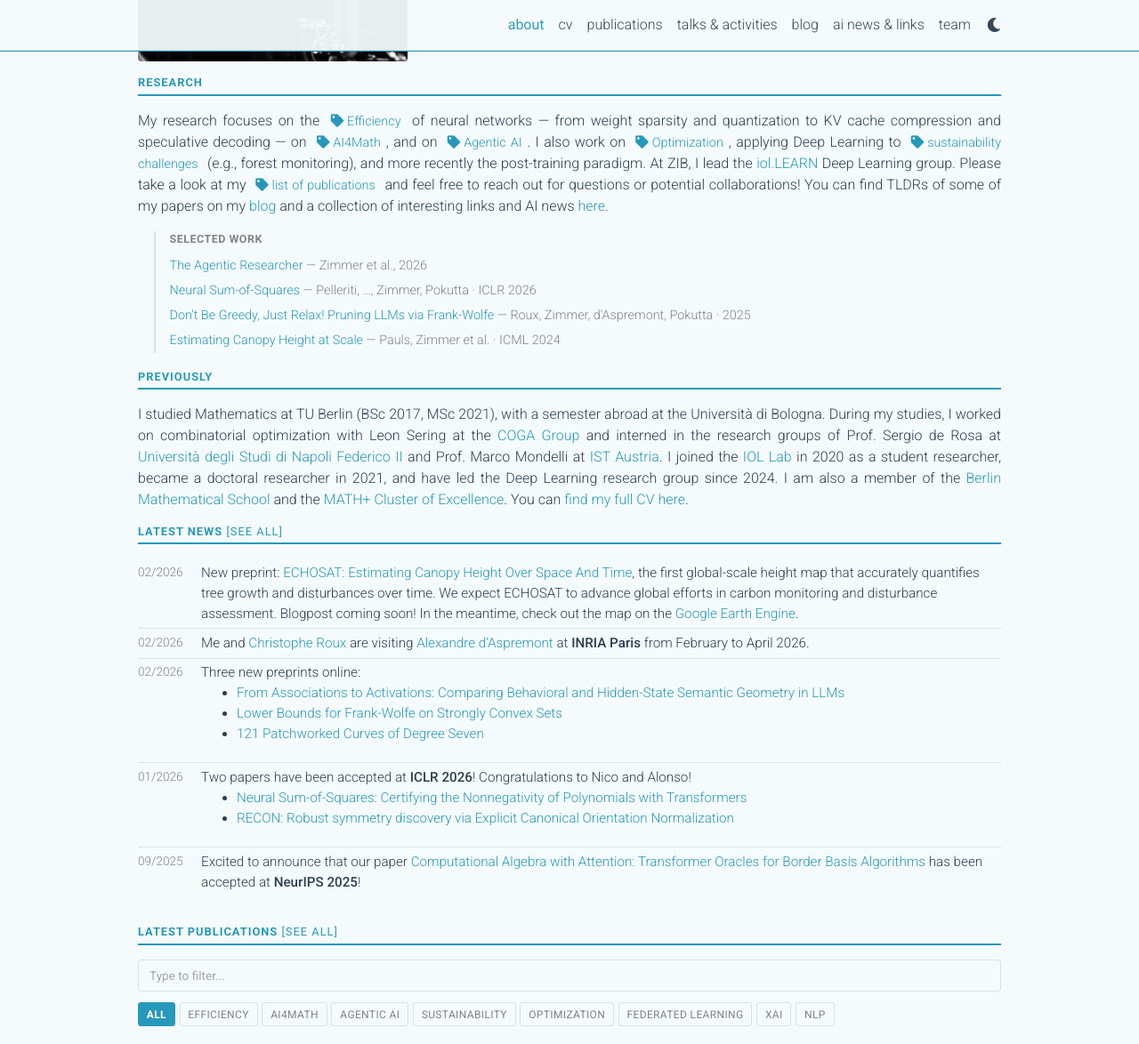
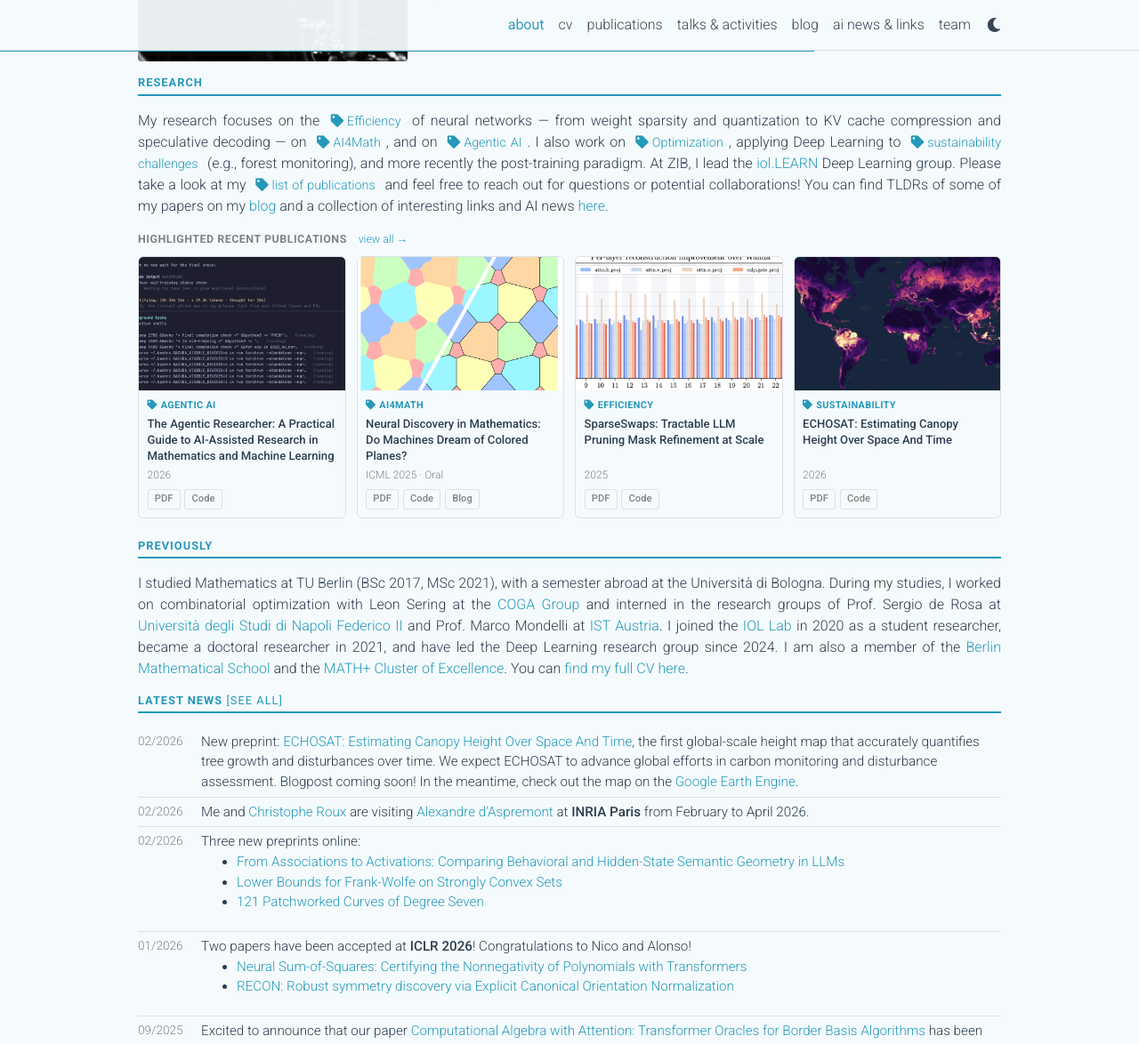
Before and after one commit to zimmer-m/zimmer-m.github.io, a Jekyll site: the page built from _pages/about.md, in a window 1280 px wide and 1400 px high, scrolled down 344 px, cut to the strip 0-1174 px from the top of the window. Shown: the whole strip at 89% size. Built offline with Jekyll 4.4.1, drawn with Linux system fonts in a browser that asks for light colours; full-size pictures stand in for the smaller copies a plugin makes; comment, search, counter and statistics services are not loaded; a style sheet for code colours, icons or effects is not loaded.

Commit message:
highlighted publications

```diff
--- a/_bibliography/papers.bib
+++ b/_bibliography/papers.bib
@@ -128,7 +128,8 @@
   pdf={https://arxiv.org/abs/2512.10922},
   preview={sparseswaps.png},
   selected={true},
-  tags={efficiency}
+  tags={efficiency},
+  code={https://github.com/ZIB-IOL/SparseSwaps}
 }
 
 @article{kuzinowicz2025objective,
--- /dev/null
+++ b/_data/highlighted_papers.yml
@@ -0,0 +1,36 @@
+# Papers shown as tiles in the "Highlighted recent publications" box on the about page.
+# To add/remove a paper: edit this file AND set highlight_box={true} in papers.bib.
+# Fields: title, tag (display), tag_id (for /#tag-id anchor), venue, preview, pdf, code (optional), blog (optional)
+
+- title: "The Agentic Researcher: A Practical Guide to AI-Assisted Research in Mathematics and Machine Learning"
+  tag: Agentic AI
+  tag_id: agentic-ai
+  venue: "2026"
+  preview: agentic_researcher.png
+  pdf: https://arxiv.org/abs/2603.15914
+  code: https://github.com/ZIB-IOL/The-Agentic-Researcher
+
+- title: "Neural Discovery in Mathematics: Do Machines Dream of Colored Planes?"
+  tag: AI4Math
+  tag_id: ai4math
+  venue: "ICML 2025 · Oral"
+  preview: colordreaming.png
+  pdf: https://arxiv.org/abs/2501.18527
+  code: https://github.com/ZIB-IOL/neural-discovery-icml25
+  blog: /blog/2025/neural-discovery-in-mathematics-do-machines-dream-of-colored-planes
+
+- title: "SparseSwaps: Tractable LLM Pruning Mask Refinement at Scale"
+  tag: Efficiency
+  tag_id: efficiency
+  venue: "2025"
+  preview: sparseswaps.png
+  pdf: https://arxiv.org/abs/2512.10922
+  code: https://github.com/ZIB-IOL/SparseSwaps
+
+- title: "ECHOSAT: Estimating Canopy Height Over Space And Time"
+  tag: Sustainability
+  tag_id: sustainability
+  venue: "2026"
+  preview: echosat.png
+  pdf: https://arxiv.org/abs/2602.21421
+  code: https://github.com/ai4forest/echosat
--- a/_pages/about.md
+++ b/_pages/about.md
@@ -27,20 +27,49 @@ social: true  # includes social icons at the bottom of the page
 My research focuses on the <a href="/#efficiency" class="tag-link">Efficiency</a> of neural networks — from weight sparsity and quantization to KV cache compression and speculative decoding — on <a href="/#ai4math" class="tag-link">AI4Math</a>, and on <a href="/#agentic-ai" class="tag-link">Agentic AI</a>. I also work on <a href="/#optimization" class="tag-link">Optimization</a>, applying Deep Learning to <a href="/#sustainability" class="tag-link">sustainability challenges</a> (e.g., forest monitoring), and more recently the post-training paradigm. At ZIB, I lead the [iol.LEARN](https://iol.zib.de/research/iol-learn.html) Deep Learning group. Please take a look at my <a href="/#all" class="tag-link">list of publications</a> and feel free to reach out for questions or potential collaborations! You can find TLDRs of some of my papers on my [blog](/blog) and a collection of interesting links and AI news [here](/ai_news).
 
 <style>
-.highlighted-pubs-wrap { margin: 0.6rem 0 1.2rem 1.1rem; border-left: 2px solid var(--global-divider-color); padding-left: 1rem; }
-.highlighted-pubs-label { font-size: 0.78rem; font-weight: 600; letter-spacing: 0.04em; text-transform: uppercase; color: var(--global-text-color-light); margin-bottom: 0.4rem; }
-.highlighted-pubs { list-style: none; padding: 0; margin: 0; }
-.highlighted-pubs li { padding: 0.2rem 0; font-size: 0.9rem; color: var(--global-text-color-light); }
+.pub-tiles-wrap { margin: 0.8rem 0 1.4rem 0; }
+.pub-tiles-header { display: flex; align-items: baseline; gap: 0.8rem; margin-bottom: 0.6rem; }
+.pub-tiles-label { font-size: 0.78rem; font-weight: 600; letter-spacing: 0.04em; text-transform: uppercase; color: var(--global-text-color-light); }
+.pub-tiles-all { font-size: 0.78rem; color: var(--global-theme-color); text-decoration: none; }
+.pub-tiles-all:hover { text-decoration: underline; }
+.pub-tiles { display: grid; grid-template-columns: repeat(auto-fit, minmax(180px, 1fr)); gap: 0.75rem; }
+@media (max-width: 480px) { .pub-tiles { grid-template-columns: 1fr; } }
+.pub-tile { border: 1px solid var(--global-divider-color); border-radius: 6px; overflow: hidden; display: flex; flex-direction: column; transition: box-shadow 0.15s ease; }
+.pub-tile:hover { box-shadow: 0 2px 8px rgba(0,0,0,0.08); }
+.pub-tile-img { width: 100%; height: 150px; object-fit: cover; display: block; background: var(--global-bg-color); }
+.pub-tile-body { padding: 0.5rem 0.6rem 0.55rem; display: grid; grid-template-rows: auto 1fr auto auto; gap: 0.25rem; flex: 1; }
+.pub-tile-tag { font-size: 0.68rem; font-weight: 600; letter-spacing: 0.03em; text-transform: uppercase; color: var(--global-theme-color); }
+.pub-tile-title { font-size: 0.82rem; line-height: 1.35; font-weight: 500; align-self: start; }
+.pub-tile-title a { color: var(--global-text-color); text-decoration: none; }
+.pub-tile-title a:hover { color: var(--global-theme-color); }
+.pub-tile-venue { font-size: 0.75rem; color: var(--global-text-color-light); }
+.pub-tile-buttons { display: flex; flex-wrap: wrap; gap: 0.3rem; padding-top: 0.15rem; }
+.pub-tile-btn { font-size: 0.7rem; font-weight: 500; padding: 0.15rem 0.45rem; border: 1px solid var(--global-divider-color); border-radius: 3px; color: var(--global-text-color-light); text-decoration: none; transition: border-color 0.15s, color 0.15s; }
+.pub-tile-btn:hover { border-color: var(--global-theme-color); color: var(--global-theme-color); text-decoration: none; }
 </style>
 
-<div class="highlighted-pubs-wrap">
-  <div class="highlighted-pubs-label">Selected work</div>
-  <ul class="highlighted-pubs">
-    <li><a href="https://arxiv.org/abs/2603.15914">The Agentic Researcher</a> — Zimmer et al., 2026</li>
-    <li><a href="https://arxiv.org/abs/2510.13444">Neural Sum-of-Squares</a> — Pelleriti, …, Zimmer, Pokutta · ICLR 2026</li>
-    <li><a href="https://arxiv.org/abs/2510.13713">Don't Be Greedy, Just Relax! Pruning LLMs via Frank-Wolfe</a> — Roux, Zimmer, d'Aspremont, Pokutta · 2025</li>
-    <li><a href="https://arxiv.org/abs/2406.01076">Estimating Canopy Height at Scale</a> — Pauls, Zimmer et al. · ICML 2024</li>
-  </ul>
+<div class="pub-tiles-wrap">
+  <div class="pub-tiles-header">
+    <span class="pub-tiles-label">Highlighted recent publications</span>
+    <a class="pub-tiles-all" href="/#all">view all →</a>
+  </div>
+  <div class="pub-tiles">
+    {%- for paper in site.data.highlighted_papers %}
+    <div class="pub-tile">
+      <img class="pub-tile-img" src="/assets/img/publication_preview/{{ paper.preview }}" alt="{{ paper.title }}">
+      <div class="pub-tile-body">
+        <div class="pub-tile-tag"><a href="/#{{ paper.tag_id }}" class="tag-link" style="font-size:inherit;padding:0;">{{ paper.tag }}</a></div>
+        <div class="pub-tile-title"><a href="{{ paper.pdf }}">{{ paper.title }}</a></div>
+        <div class="pub-tile-venue">{{ paper.venue }}</div>
+        <div class="pub-tile-buttons">
+          {%- if paper.pdf %}<a class="pub-tile-btn" href="{{ paper.pdf }}">PDF</a>{%- endif %}
+          {%- if paper.code %}<a class="pub-tile-btn" href="{{ paper.code }}">Code</a>{%- endif %}
+          {%- if paper.blog %}<a class="pub-tile-btn" href="{{ paper.blog }}">Blog</a>{%- endif %}
+        </div>
+      </div>
+    </div>
+    {%- endfor %}
+  </div>
 </div>
 
 <h3 class="section-header">Previously</h3>
```
